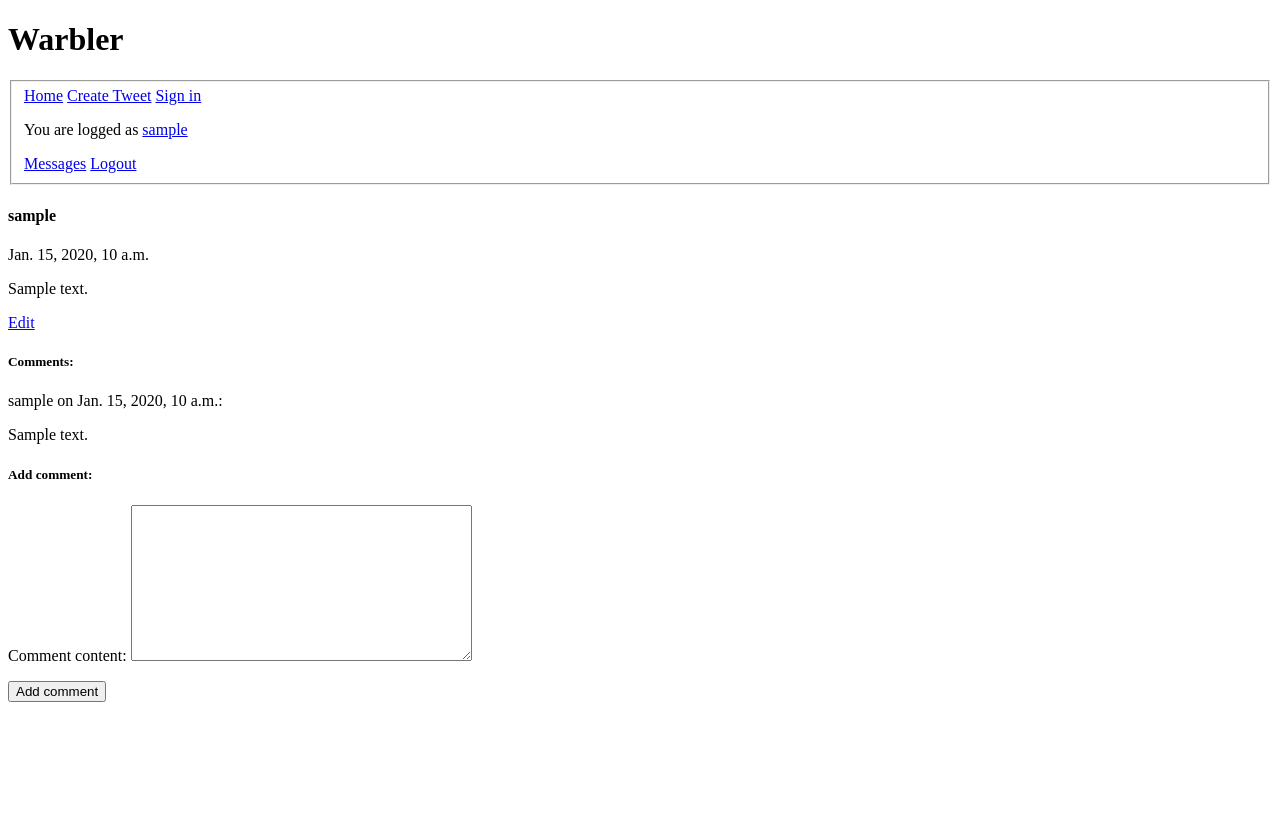
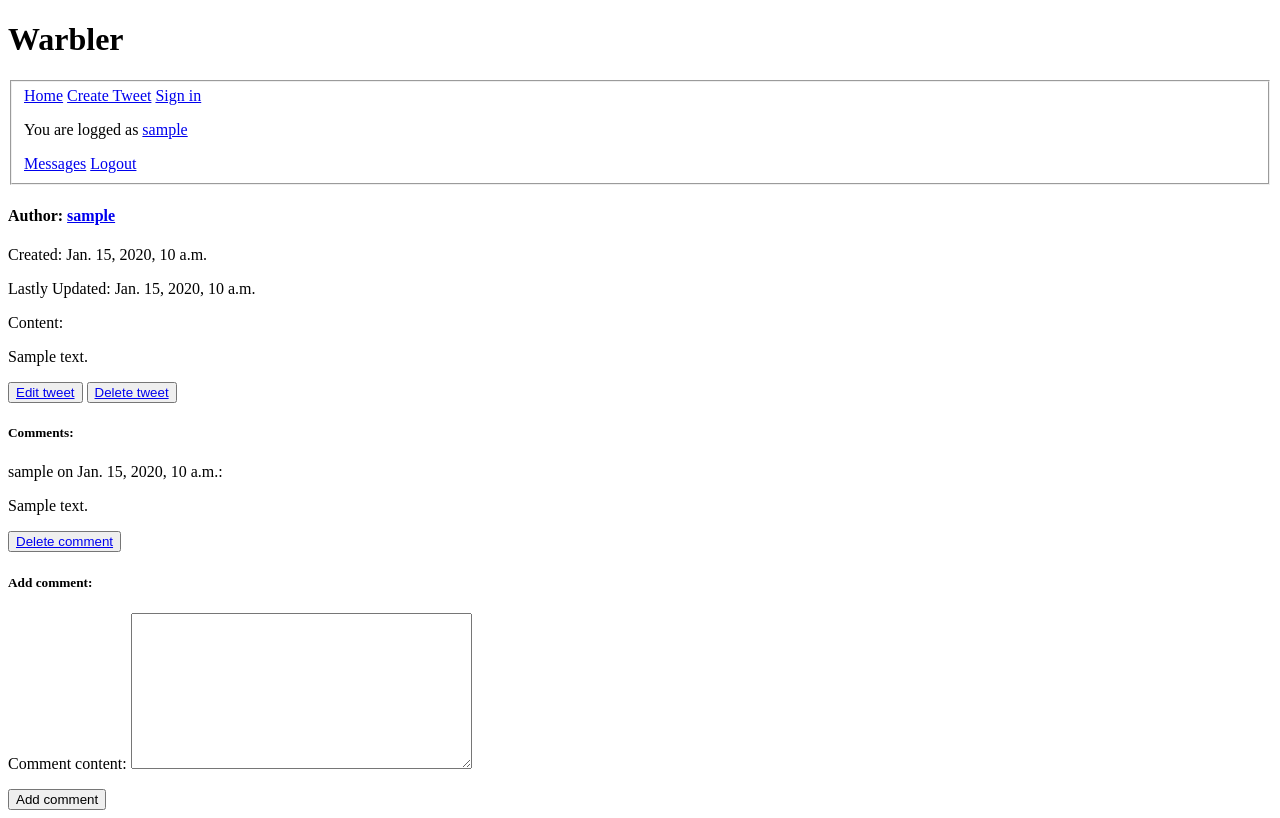
Before and after one commit to AndrzejSzeszko/Warbler----twitter_like_app-, a Django app: page /tweet_details/1/ in a window 1280 px wide. Run offline with Django 3.2, Linux system fonts and the light colour scheme; the first user in the database is signed in; tables that the repository leaves empty hold one stand-in row (Sample ...).

Commit message:
add buttons for deleting tweet and comment mostly

```diff
--- a/src/app_warbler/templates/app_warbler/tweet_details.html
+++ b/src/app_warbler/templates/app_warbler/tweet_details.html
@@ -2,12 +2,19 @@
 
 {% block content %}
 
-    <h4>{{ tweet.author }}</h4>
-    <p>{{ tweet.update_datetime }}</p>
+    <h4>Author: <a href="{% url 'profile-details' tweet.author.id %}">{{ tweet.author }}</a></h4>
+    <p>Created: {{ tweet.creation_datetime }}</p>
+    <p>Lastly Updated: {{ tweet.update_datetime }}</p>
+    <p>Content:</p>
     <p>{{ tweet.tweet_content }}</p>
     <p>
         {% if tweet.author.id == user.id %}
-            <a href="{% url 'update-tweet' tweet.id %}">Edit</a>
+            <button type="button">
+                <a href="{% url 'update-tweet' tweet.id %}">Edit tweet</a>
+            </button>
+            <button type="button">
+                <a href="{% url 'delete-tweet' tweet.id %}">Delete tweet</a>
+            </button>
         {% endif %}
     </p>
 
@@ -15,6 +22,11 @@
     {% for comment in comments %}
         <p>{{ comment.author }} on {{ comment.creation_datetime }}:</p>
         <p>{{ comment.comment_content }}</p>
+        {% if comment.author.id == user.id %}
+            <button>
+                <a href="{% url 'delete-comment' comment.id %}">Delete comment</a>
+            </button>
+        {% endif %}
     {% endfor %}
 
     <h5>Add comment:</h5>
```
